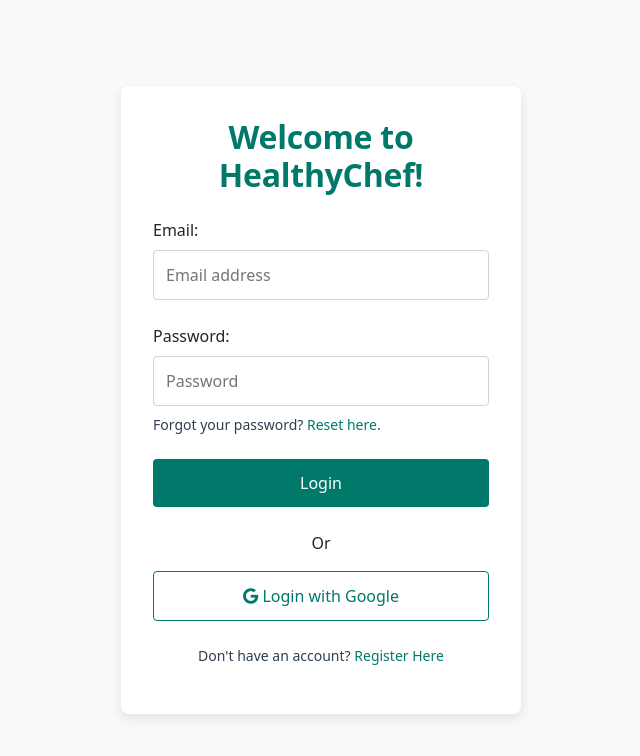
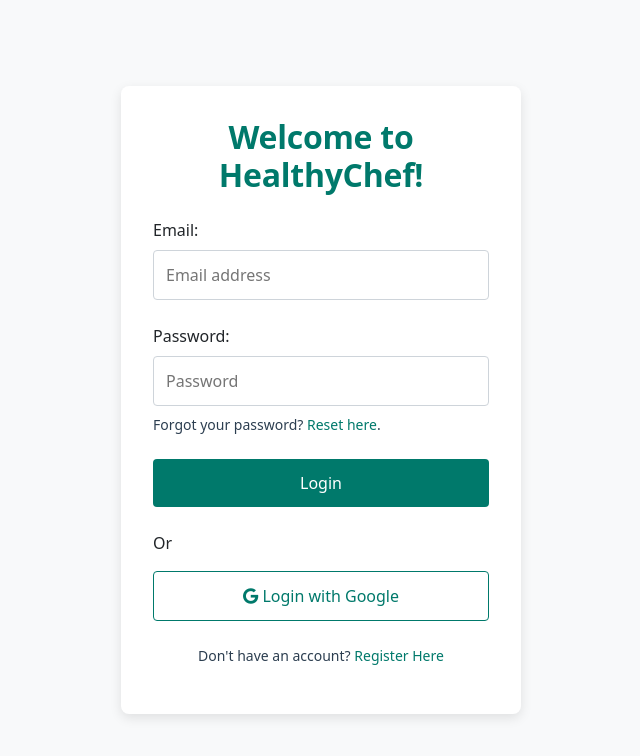
Before and after one commit to Eclipse020/WADII, a Vue app in the folder frontend/: page /login in a window 1280 px wide. Shown: the top 756 px of the page, without its empty margins (319-959 px from the left). Built offline with nearby package versions, Linux system fonts and the light colour scheme; no server answers.

Commit message:
Update LoginComponent.vue

```diff
--- a/frontend/src/components/Auth/LoginComponent.vue
+++ b/frontend/src/components/Auth/LoginComponent.vue
@@ -44,7 +44,7 @@
           {{ errorMessage }}
         </div>
 
-        <div style="text-align:center">Or</div>
+        <div>Or</div>
 
         <!-- Google Login Button -->
         <button @click="loginWithGoogle" class="login__button login__button--google">
```
